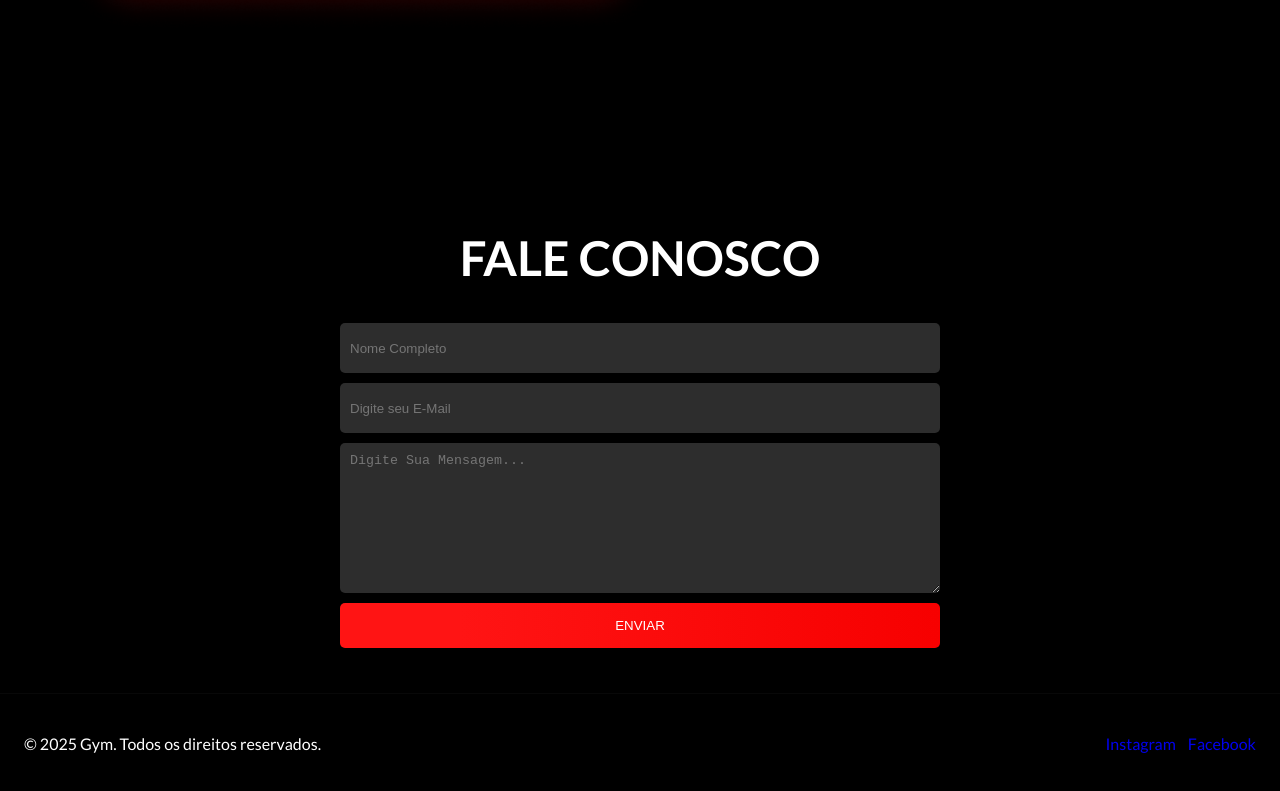
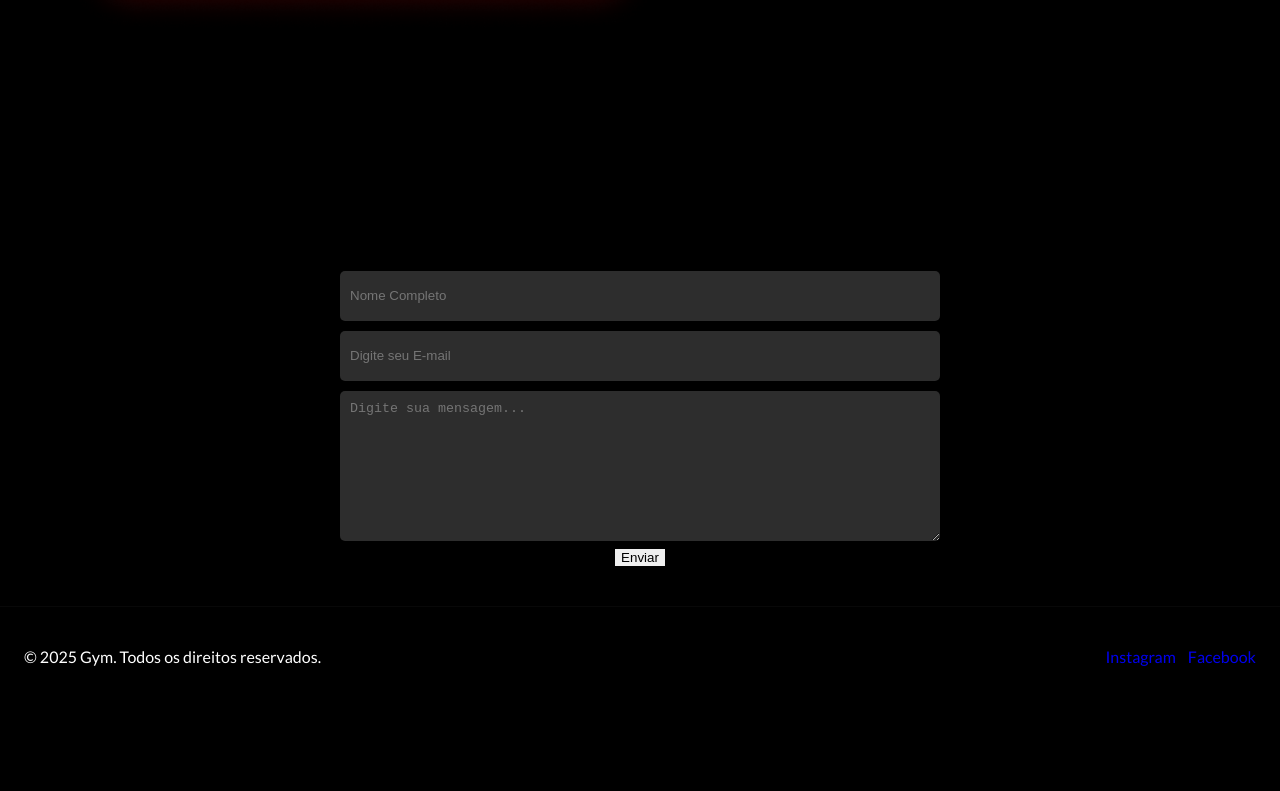
Before and after one commit to gemaquejr/react-gym-app, a React (Create React App) app: page / in a window 1280 px wide. Shown: the part 3359-4150 px from the top of the page. After the commit the page ends 4065 px from the top, so only its background shows below. Built offline with nearby package versions, Linux system fonts and the light colour scheme; the HTML template or start-up script is replaced by a standard one.

Commit message:
Fix: refatora o componente Contact
Signed-off-by: Francisco Gemaque <gemaquejr@hotmail.com>

```diff
--- a/src/Components/Contact.jsx
+++ b/src/Components/Contact.jsx
@@ -1,17 +1,99 @@
-import React from 'react';
+import React, { useState } from "react";
+import Button from "./Button";
 
 function Contact() {
-    return (
-        <div id='contact'>
-            <h1>FALE CONOSCO</h1>
-            <form>
-                <input type="text" placeholder='Nome Completo' required />
-                <input type="email" placeholder='Digite seu E-Mail' required />
-                <textarea name="message" placeholder='Digite Sua Mensagem...'></textarea>
-                <input type="submit" value="Enviar" />
-            </form>
+  const [form, setForm] = useState({ name: "", email: "", message: "" });
+  const [status, setStatus] = useState({ type: "", message: "" });
+  const [loading, setLoading] = useState(false);
+
+  function handleChange(e) {
+    const { name, value } = e.target;
+    setForm((prev) => ({ ...prev, [name]: value }));
+  }
+
+  function validate() {
+    if (!form.name.trim() || !form.email.trim() || !form.message.trim()) {
+      return "Preencha todos os campos.";
+    }
+    if (!/^[\w-.]+@[\w-]+\.[a-zA-Z]{2,}$/.test(form.email))
+      return "E-mail inválido.";
+    return null;
+  }
+
+  function handleSubmit(e) {
+    e.preventDefault();
+    const err = validate();
+    if (err) {
+      setStatus({ type: "error", message: err });
+      return;
+    }
+    setLoading(true);
+    setStatus({ type: "", message: "" });
+
+    setTimeout(() => {
+      setLoading(false);
+      setStatus({
+        type: "success",
+        message: "Mensagem enviada com sucesso! 👍",
+      });
+      setForm({ name: "", email: "", message: "" });
+    }, 1200);
+  }
+
+  return (
+    <section id="contact">
+      <h2>FALE CONOSCO</h2>
+      <form onSubmit={handleSubmit} noValidate>
+        <label htmlFor="name">
+        </label>
+        <input
+          id="name"
+          name="name"
+          value={form.name}
+          onChange={handleChange}
+          placeholder="Nome Completo"
+        />
+
+        <label htmlFor="email">
+        </label>
+        <input
+          id="email"
+          name="email"
+          type="email"
+          value={form.email}
+          onChange={handleChange}
+          placeholder="Digite seu E-mail"
+        />
+
+        <label htmlFor="message">
+        </label>
+        <textarea
+          id="message"
+          name="message"
+          value={form.message}
+          onChange={handleChange}
+          placeholder="Digite sua mensagem..."
+          rows={6}
+        />
+
+        <div className="form-actions">
+          <Button type="submit" variant="primary">
+            {loading ? "Enviando..." : "Enviar"}
+          </Button>
         </div>
-    )
+
+        {status.message && (
+          <p
+            className={`status ${
+              status.type === "error" ? "error" : "success"
+            }`}
+          >
+            {status.message}
+          </p>
+        )}
+      </form>
+    </section>
+  );
 }
 
 export default Contact;
```
